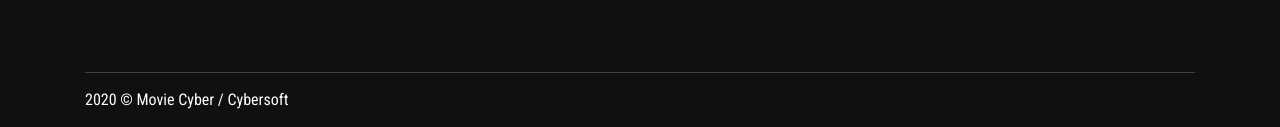
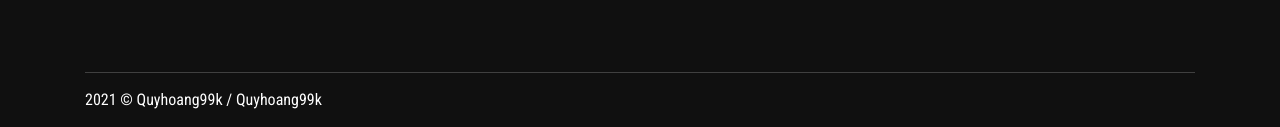
Before and after one commit to QuyHoang99k/Phim, a plain HTML site: page index.html in a window 1280 px wide. Shown: the part 3857-3984 px from the top of the page. Drawn offline with nearby package versions, Linux system fonts and the light colour scheme.

Commit message:
chinh ten

```diff
--- a/index.html
+++ b/index.html
@@ -604,7 +604,7 @@
         </div>
       </div>
       <div class="footer__copyright">
-        <p>2020 © Movie Cyber / Cybersoft</p>
+        <p>2021 © Quyhoang99k / Quyhoang99k </p>
       </div>
     </div>
   </footer>
```
